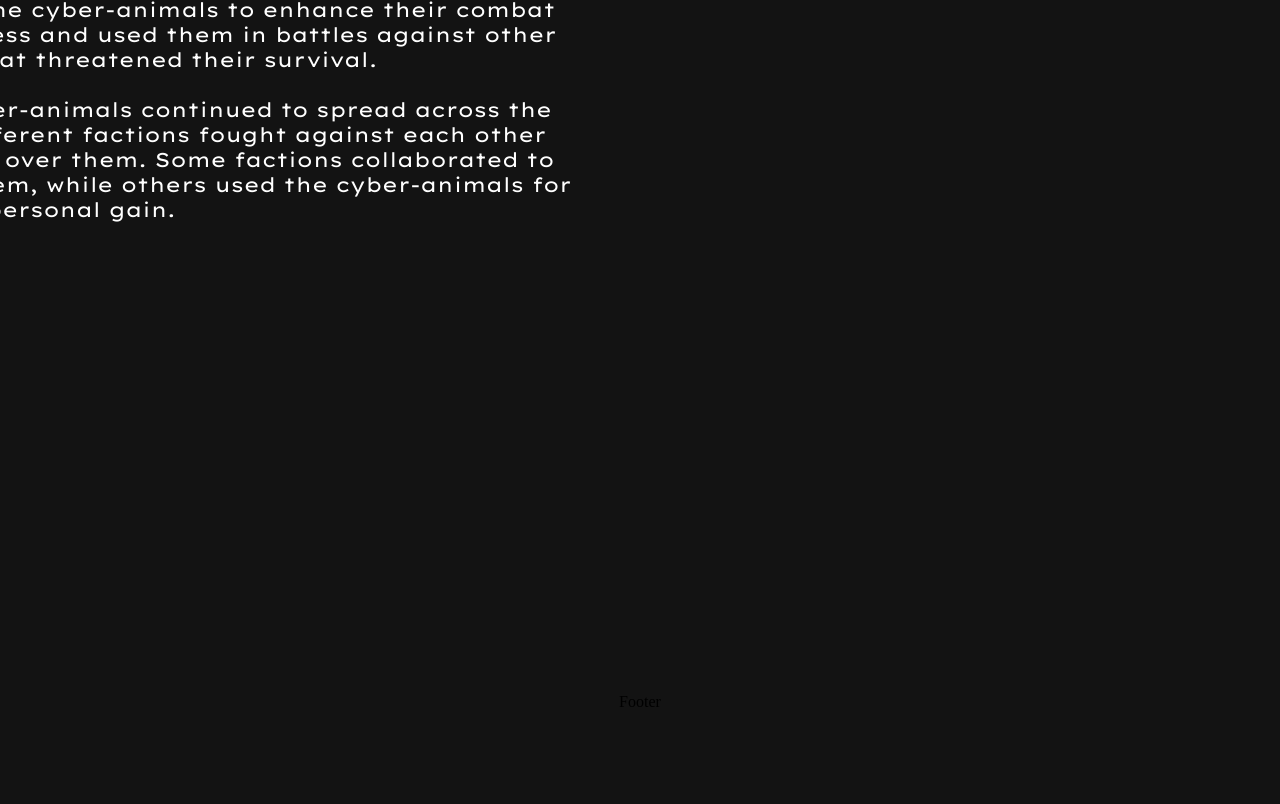
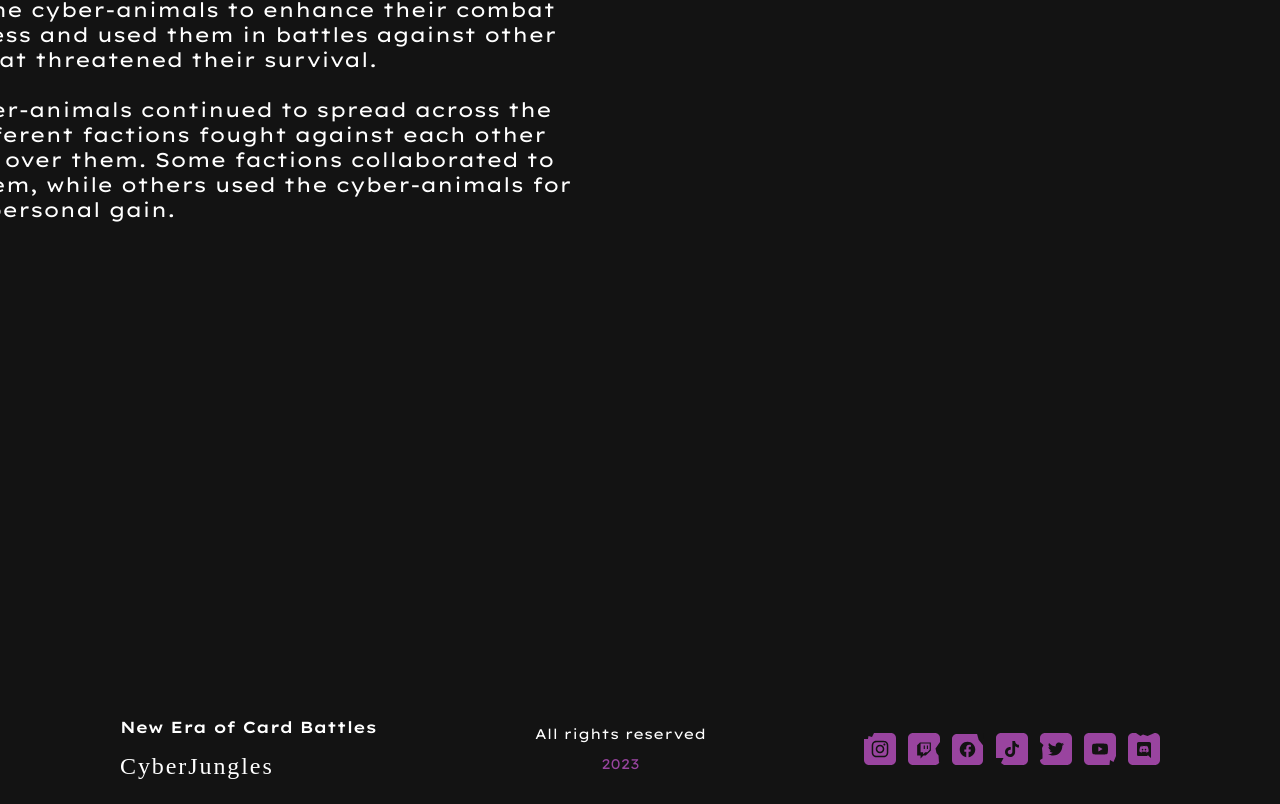
Before and after one commit to hristianivanov/cyber-jungels, a React (Vite) app: page / in a window 1280 px wide. Shown: the part 7301-8105 px from the top of the page. Before the commit the page ends 8012 px from the top, so only its background shows below. Built offline with nearby package versions, Linux system fonts and the light colour scheme; a web font is replaced by a local one.

Commit message:
add : footer styles

```diff
--- a/src/components/footer/Footer.jsx
+++ b/src/components/footer/Footer.jsx
@@ -1,7 +1,60 @@
+import './footer.scss'
+import instagram from '../../assets/instagram.svg';
+import twitch from '../../assets/twitch.svg';
+import facebook from '../../assets/facebook.svg';
+import tiktok from '../../assets/tiktok.svg';
+import youtube from '../../assets/youtube.svg';
+import discord from '../../assets/dicord.svg';
+import twitter from '../../assets/twitter.svg';
+
 export default function Footer() {
-    return (
-      <>
-        Footer
-      </>
-    )
-  }
+  return (
+    <footer className="site-footer">
+      <div className="site-logo">
+        <div className="sub-heading">New Era of Card Battles</div>
+        <div className="site-name">CyberJungles</div>
+      </div>
+      <div className="site-rights">
+        <div className="rights">All rights reserved</div>
+        <div className="published-year">2023</div>
+      </div>
+      <ul className="social-icons">
+        <li className="social-icon">
+          <a className="link" href="#">
+            <img src={instagram} alt="" />
+          </a>
+        </li>
+        <li className="social-icon">
+          <a className="link" href="#">
+            <img src={twitch} alt="" />
+          </a>
+        </li>
+        <li className="social-icon">
+          <a className="link" href="#">
+            <img src={facebook} alt="" />
+          </a>
+        </li>
+        <li className="social-icon">
+          <a className="link" href="#">
+            <img src={tiktok} alt="" />
+          </a>
+        </li>
+        <li className="social-icon">
+          <a className="link" href="#">
+            <img src={twitter} alt="" />
+          </a>
+        </li>
+        <li className="social-icon">
+          <a className="link" href="#">
+            <img src={youtube} alt="" />
+          </a>
+        </li>
+        <li className="social-icon">
+          <a className="link" href="#">
+            <img src={discord} alt="" />
+          </a>
+        </li>
+      </ul>
+    </footer>
+  )
+}
--- /dev/null
+++ b/src/components/footer/footer.scss
@@ -0,0 +1,76 @@
+.site-footer {
+    width: 100%;
+    padding: 24px 120px;
+    display: flex;
+    justify-content: space-between;
+    align-items: center;
+
+    .site-logo {
+        display: flex;
+        flex-direction: column;
+        gap: 16px;
+
+        .sub-heading {
+            color: #fff;
+            font-family: "Lexend Giga";
+            font-size: 16px;
+            font-style: normal;
+            font-weight: 600;
+            line-height: normal;
+        }
+
+        .site-name {
+            color: #fff;
+            font-family: "Broken Detroit";
+            font-size: 24px;
+            font-style: normal;
+            font-weight: 400;
+            line-height: normal;
+            letter-spacing: 1.92px;
+        }
+    }
+
+    .site-rights {
+        display: flex;
+        flex-direction: column;
+        gap: 12px;
+
+        .rights {
+            color: var(--white, #fff);
+            font-family: "Lexend Giga";
+            font-size: 14px;
+            font-style: normal;
+            font-weight: 400;
+            line-height: normal;
+        }
+
+        .published-year {
+            color: var(--violet, #99449f);
+            font-family: "Lexend Giga";
+            font-size: 14px;
+            font-style: normal;
+            font-weight: 400;
+            line-height: normal;
+            text-align: center;
+        }
+    }
+
+    .social-icons {
+        display: flex;
+        gap: 12px;
+        list-style: none;
+
+        .social-icon {
+            display: block;
+
+            .link{
+                cursor: pointer;
+            }
+
+            img {
+                width: 32px;
+                height: 32px;
+            }
+        }
+    }
+}
```
